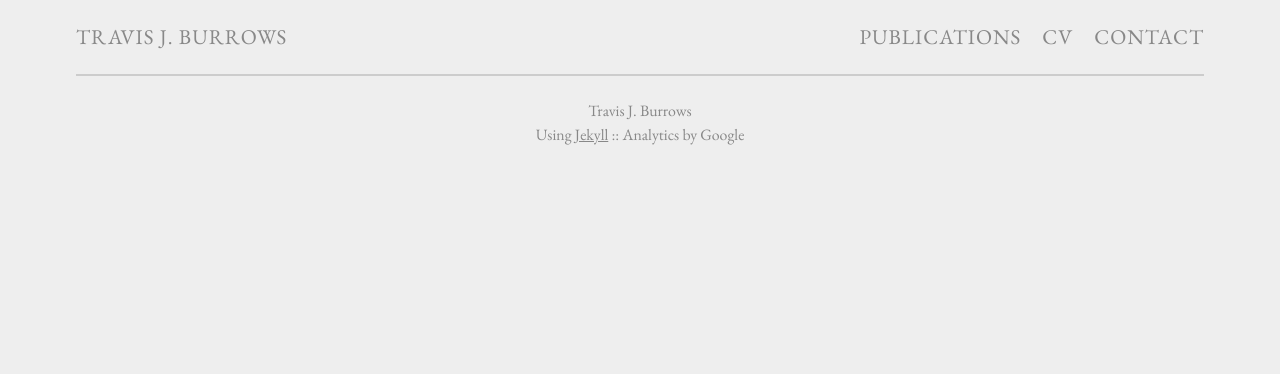
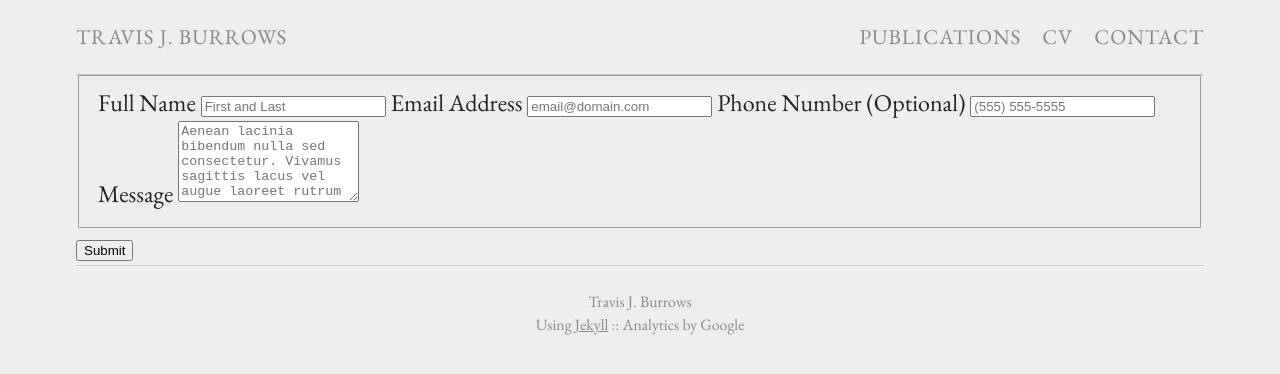
Before and after one commit to tjburrows/tjburrows.github.io, a Jekyll site: the page built from contact.md, in a window 1280 px wide. Shown: the top 374 px of the page. Built offline with Jekyll 4.4.1, drawn with Linux system fonts in a browser that asks for light colours; a script that is not in the unit is left out.

Commit message:
Update contact.html

```diff
--- a/_layouts/contact.html
+++ b/_layouts/contact.html
@@ -8,10 +8,20 @@
     {% include header.html %}
 
     {{ content }}
-    <div id="formkeep-embed" data-formkeep-url="https://formkeep.com/p/3a9b794a1e2a3ba1e77b6d2039de1c20?embedded=1"></div>
-    <script type="text/javascript" src="https://pym.nprapps.org/pym.v1.min.js"></script>
-    <script type="text/javascript" src="https://formkeep-production-herokuapp-com.global.ssl.fastly.net/formkeep-embed.js"></script>
-
+    <form id="fs-frm" name="simple-contact-form" accept-charset="utf-8" action="https://formspree.io/tburrows3@gatech.edu" method="post">
+    <fieldset id="fs-frm-inputs">
+    <label for="full-name">Full Name</label>
+    <input name="name" id="full-name" placeholder="First and Last" required="" type="text">
+    <label for="email-address">Email Address</label>
+    <input name="_replyto" id="email-address" placeholder="email@domain.com" required="" type="email">
+    <label for="telephone">Phone Number (Optional)</label>
+    <input name="telephone" id="telephone" placeholder="(555) 555-5555" type="telephone">
+    <label for="message">Message</label>
+    <textarea rows="5" name="message" id="message" placeholder="Aenean lacinia bibendum nulla sed consectetur. Vivamus sagittis lacus vel augue laoreet rutrum faucibus dolor auctor. Donec ullamcorper nulla non metus auctor fringilla nullam quis risus." required=""></textarea>
+    <input name="_subject" id="email-subject" value="Contact Form Submission" type="hidden">
+    </fieldset>
+    <input value="Submit" type="submit">
+    </form>
     {% include footer.html %}
 
     {% include analytics.html %}
```
